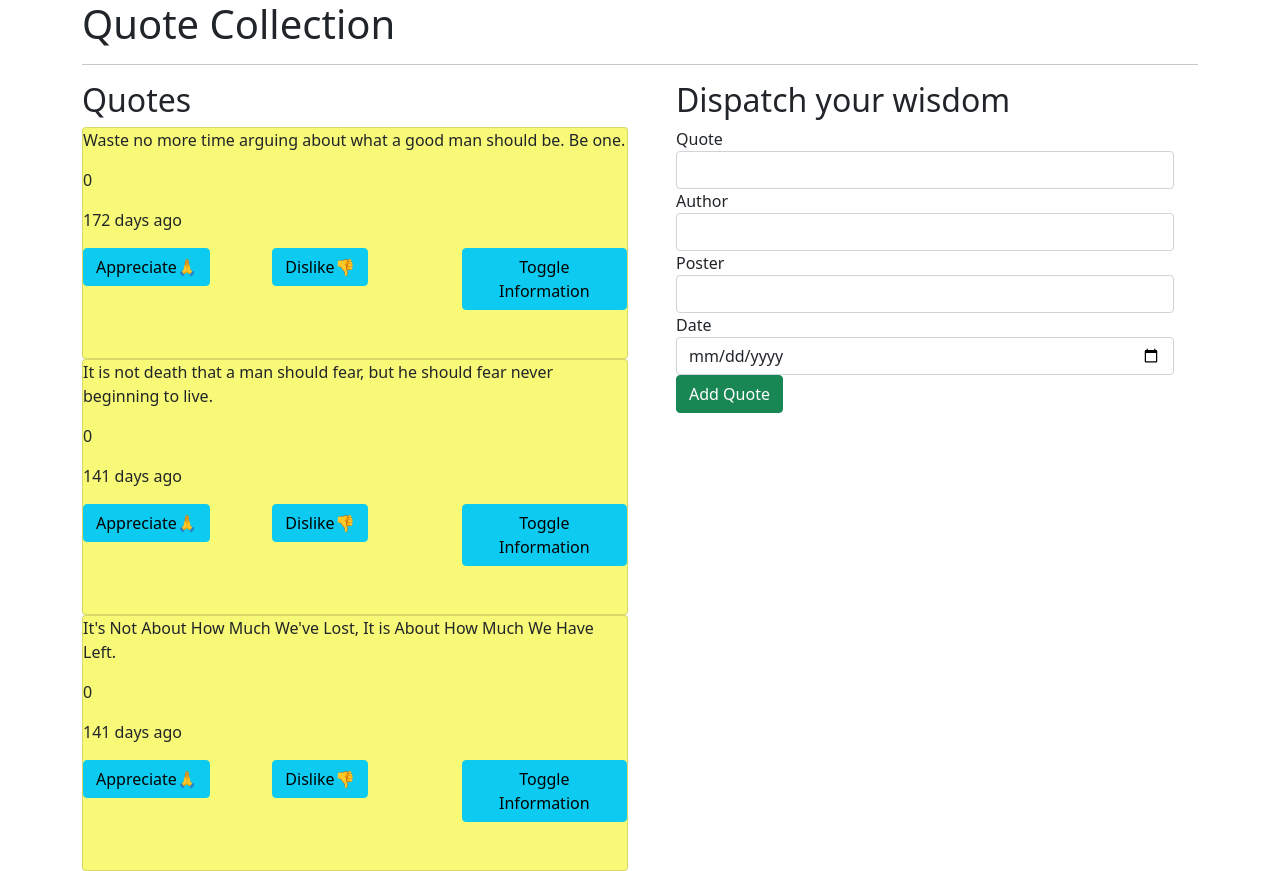
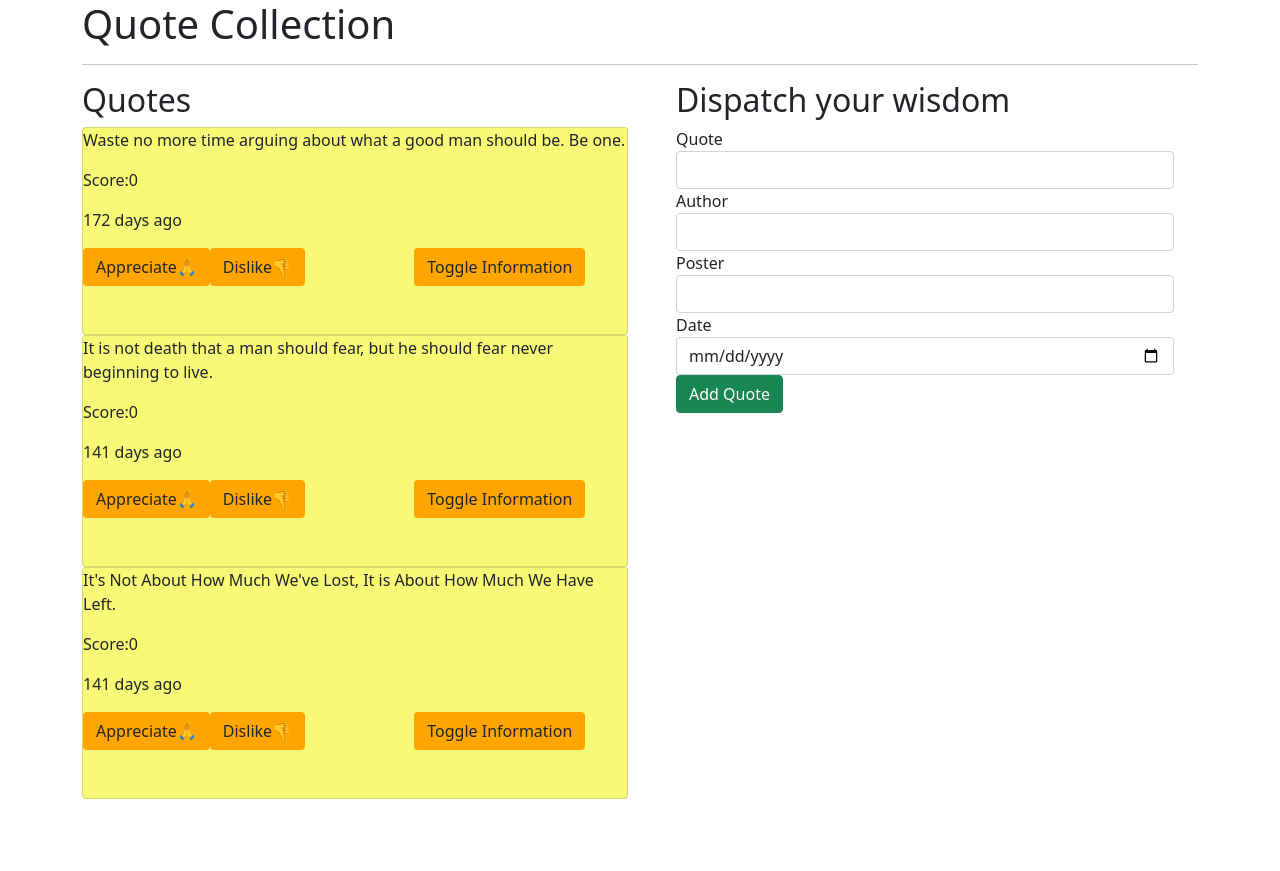
Before and after one commit to GLouisG/thequote, an Angular app in the folder thequote/: page / in a window 1280 px wide. After the commit the page ends 800 px from the top, so only its background shows below. Built offline with nearby package versions, Linux system fonts and the light colour scheme.

Commit message:
add text score to cards

```diff
--- a/thequote/src/app/highlighter.directive.ts
+++ b/thequote/src/app/highlighter.directive.ts
@@ -1,9 +1,10 @@
 import { Directive } from '@angular/core';
 import {Quote} from './quote'
-
+import { QuoteComponent } from './quote/quote.component';
 @Directive({
   selector: '[appHighlighter]'
 })
+
 export class HighlighterDirective {
 
   constructor() { }
--- a/thequote/src/app/quote/quote.component.css
+++ b/thequote/src/app/quote/quote.component.css
@@ -1,3 +1,6 @@
 .card{
   background-color: rgba(241, 245, 22, 0.582);
 }
+.orangebtn{
+  background-color: orange;
+}
--- a/thequote/src/app/quote/quote.component.html
+++ b/thequote/src/app/quote/quote.component.html
@@ -6,17 +6,16 @@
       <h2>Quotes</h2>
       <div class="card quote-card"*ngFor='let quote of quotes; let i = index'>
         <p>{{quote.name}}</p>
-        <p>{{quote.score}}</p>
+        <p>Score:{{quote.score}}</p>
         <p>{{quote.uploadDate|dateCount}} days ago</p>
         <div class="row">
-          <div class="col-md-4">
-            <button class="btn btn-info" (click)='appreciateClick(i)'>Appreciate🙏</button>
+          <div class="col-md-7">
+            <button class="btn orangebtn" (click)='appreciateClick(i)'>Appreciate🙏</button>
+
+            <button class="btn orangebtn"  (click)='dislikeClick(i)'>Dislike👎 </button>
           </div>
-          <div class="col-md-4">
-            <button class="btn btn-info"  (click)='dislikeClick(i)'>Dislike👎 </button>
-          </div>
-          <div class="col-md-4">
-            <button class="btn btn-info"  (click)='toggleInfo(i)'>Toggle Information</button>
+          <div class="col-md-5">
+            <button class="btn orangebtn"  (click)='toggleInfo(i)'>Toggle Information</button>
           </div>
 
 
--- a/thequote/src/app/quote/quote.component.ts
+++ b/thequote/src/app/quote/quote.component.ts
@@ -33,9 +33,11 @@ export class QuoteComponent implements OnInit {
   dislikeClick(index:number){
     this.quotes[index].score--;
   }
+
   constructor() { }
 
   ngOnInit(): void {
   }
 
+
 }
```
